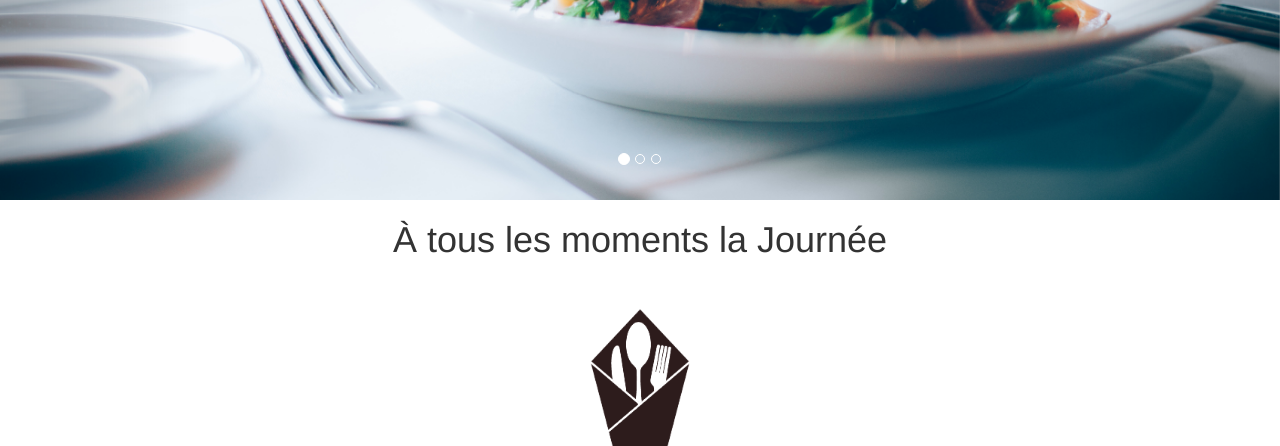
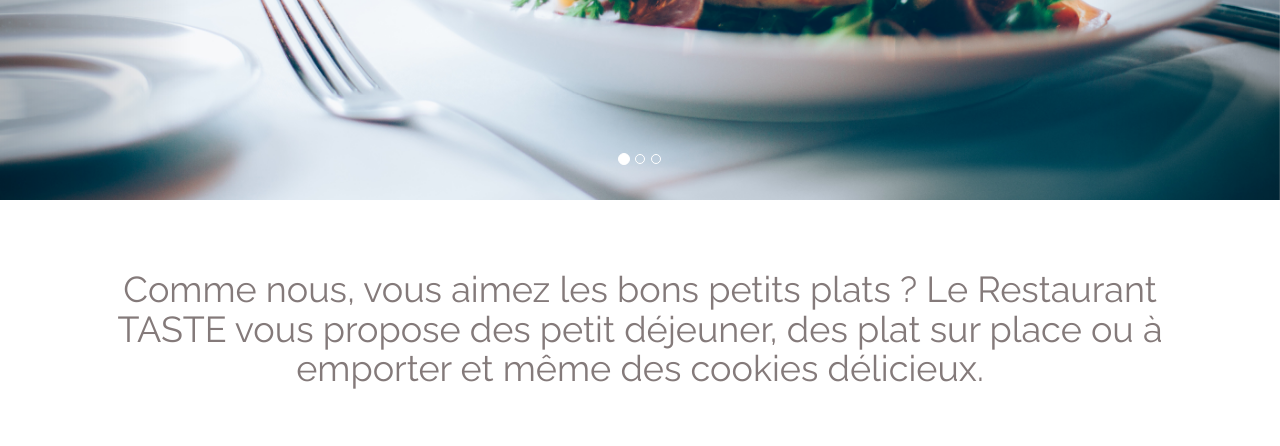
Before and after one commit to Pandalister/taste, a PHP site: page / in a window 1280 px wide. Shown: the part 600-1046 px from the top of the page. Run offline with PHP 8.4, Linux system fonts and the light colour scheme; some libraries are stand-ins or nearby versions.

Commit message:
Final before holidays - panda lister

```diff
--- a/index.php
+++ b/index.php
@@ -22,14 +22,9 @@
             <!---------------------------------------------------------------->
             <div class="container">
                 <div class="row">
-                    <div class="col-sm-12"><h1>À tous les moments la Journée</h1></div>
-                </div>
-            </div>
-            <div class="container">
-                <div class="row">
-                    <div class="col-sm-4"></div>
-                    <div class="col-sm-4"><img id="ac2" src="/taste/images/Restaurant.png"/></div>
-                    <div class="col-sm-4"></div>
+                    <div class="col-sm-12">
+                        <h1 id="actext2">Comme nous, vous aimez les bons petits plats ? Le Restaurant TASTE vous propose des petit déjeuner, des plat sur place ou à emporter et même des cookies délicieux.</h1>
+                    </div>
                 </div>
             </div>
             <!---------------------------------------------------------------->
@@ -39,7 +34,7 @@
                 <div id="firstAC" class="row">
                     <div id="firstCTA" class="col-sm-1 col-lg-12">
                         <h1 style="font-size : 3.5em">
-                                Un petit creux ?
+                                Une petite faim ?
                             </h1>
                         <hr id="hr1"/>
                             <p>
--- a/styles/styles.css
+++ b/styles/styles.css
@@ -498,8 +498,14 @@ img{
 #ac2 {
     padding-top: 10%;
     padding-left: 25%;
-    padding-right: 25%;
-    padding-bottom: 25%;
+    padding-bottom: 10%;
+    width: 75%;
+}
+
+#actext2{
+    padding: 4%;
+    color: #847a7a;
+    font-family: "Raleway";
 }
 
 h1{
```
